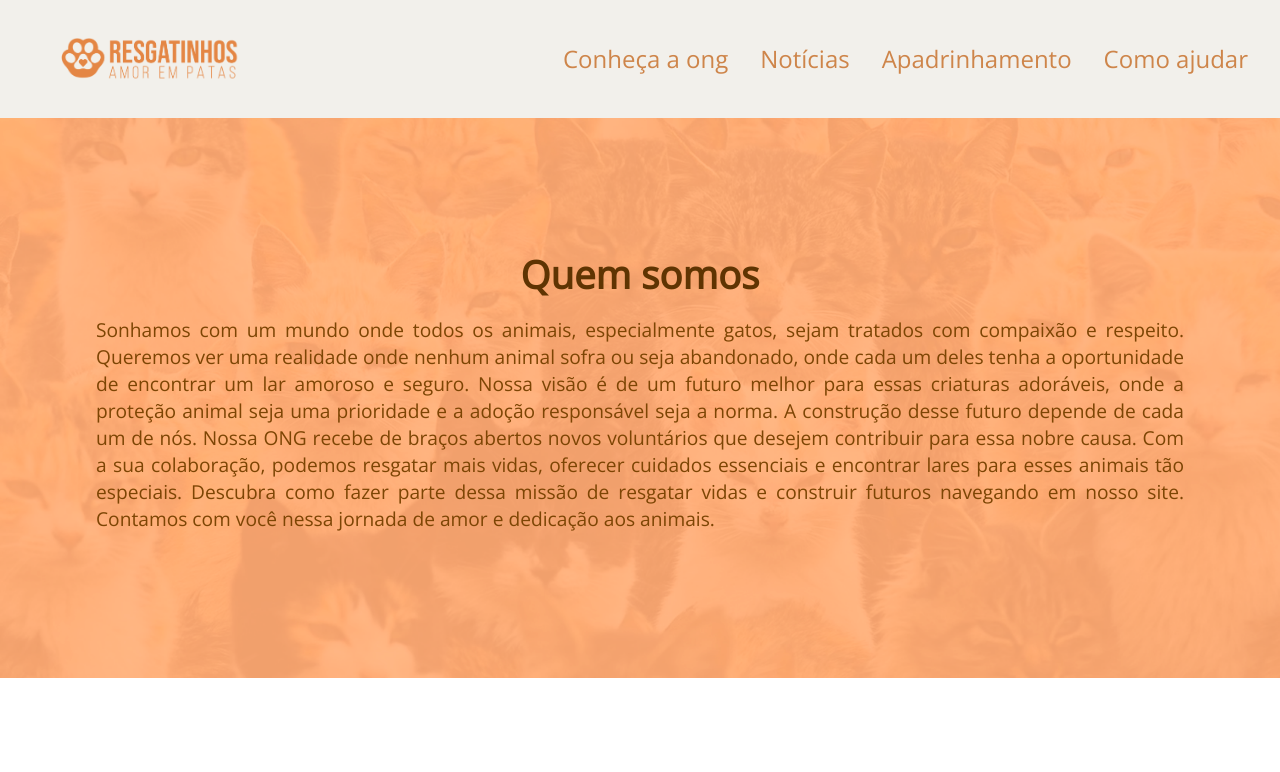
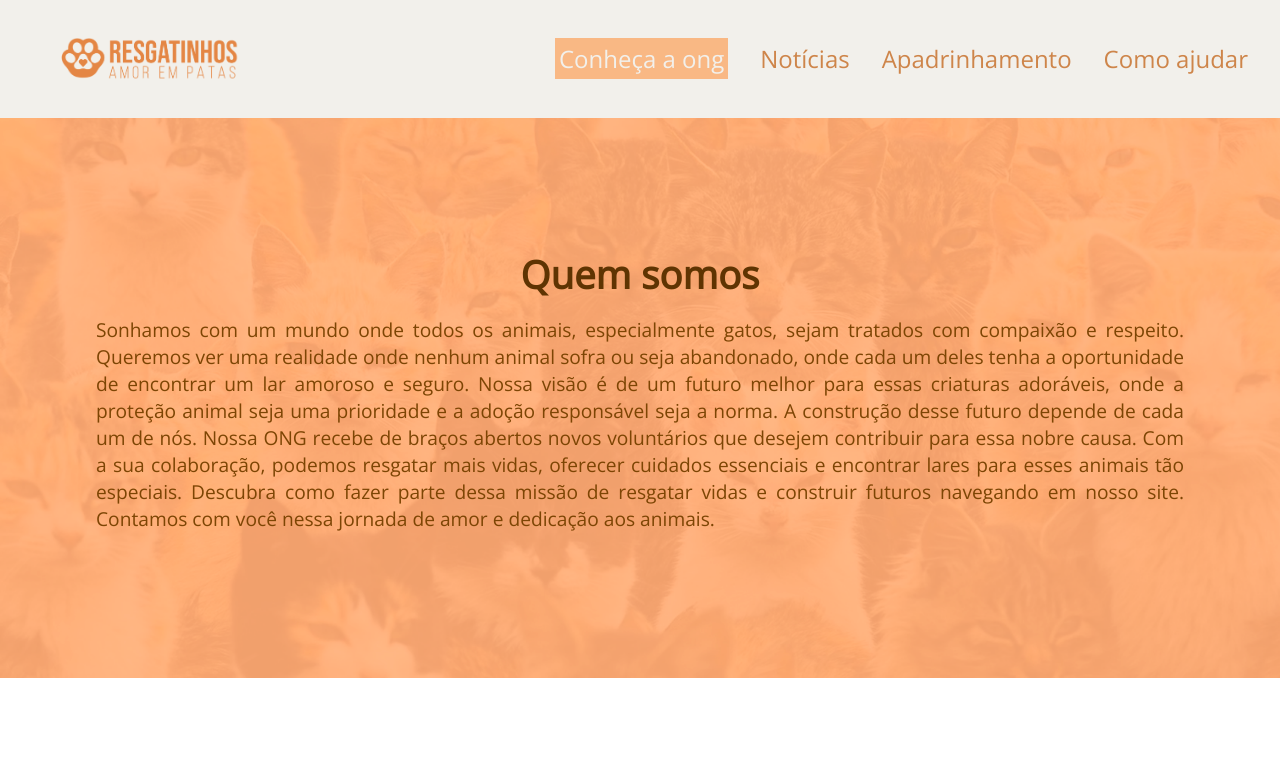
Before and after one commit to LuciaSindeaux/projeto-final-resgatinhos-reprograma, a React (Vite) app in the folder lucia-sindeaux/projeto-final-resgatinhos/: page / in a window 1280 px wide. Shown: the top 772 px of the page. Built offline with nearby package versions, Linux system fonts and the light colour scheme; no server answers.

Commit message:
adicionando no menu link background

```diff
--- a/lucia-sindeaux/projeto-final-resgatinhos/src/styles/components/menu.module.css
+++ b/lucia-sindeaux/projeto-final-resgatinhos/src/styles/components/menu.module.css
@@ -1,3 +1,9 @@
+.menuLink.active {
+  color: #f2f0eb;
+  background-color: #f9b884;
+  padding: 4px;
+}
+
 .menuContainer {
   background-color: #f2f0eb;
   display: flex;
```
